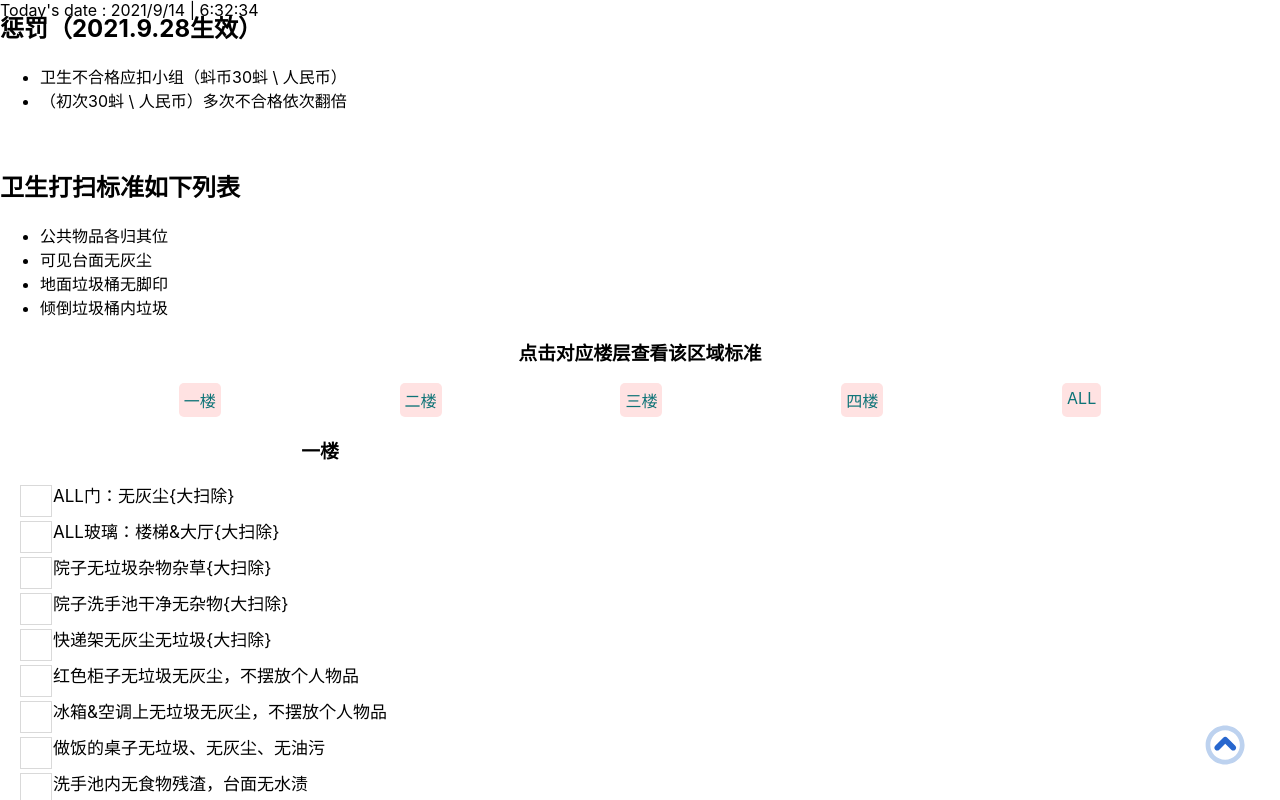
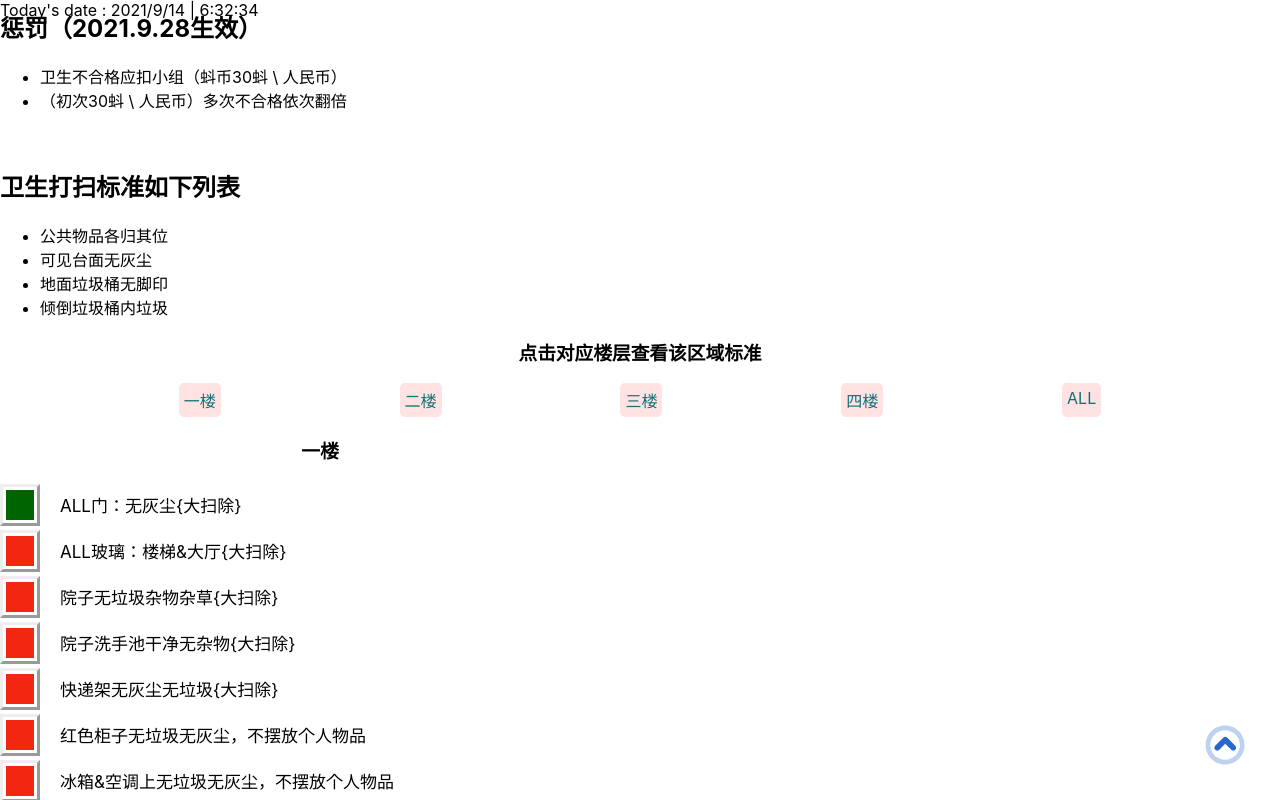
Before and after one commit to chenjunyan1/Hygiene, a React (Create React App) app in the folder value/: page / in a window 1280 px wide. Both pictures are taken after a click on the element "一楼". Shown: the part 538-1338 px from the top of the page. Built offline with nearby package versions, Linux system fonts and the light colour scheme.

Commit message:
11_19updata

```diff
--- a/value/src/App.js
+++ b/value/src/App.js
@@ -15,6 +15,10 @@ class App extends Component {
     this.state = {
       value: '',
       num: "null",
+      one: [true, false, false, false, false, false, false, false, false, false, false, false, false, false, false, false, false, false, false, false],
+      two: [false, false, false, false, false, false, false, false, false, false, false, false, false, false],
+      three: [false, false, false, false, false, false, false, false, false, false, false, false, false, false, false, false],
+      four: [false, false, false, false, false, false, false, false, false, false, false, false, false, false, false, false, false, false, false, false, false, false, false]
     }
     this.handleChange = this.handleChange.bind(this);
     this.handleSubmit = this.handleSubmit.bind(this);
@@ -54,6 +58,25 @@ class App extends Component {
       num: str,
     });
     console.log(this.state.num);
+  }
+  // num 楼层
+  //  index 区域
+  // boo true/false 合格/不合格
+  qualified(nub, index, boo, item) {
+    let newArr = [...this.state[nub]]
+    if (boo == true) {
+      newArr[index] = false;
+      this.setState({
+        [nub]: newArr
+      })
+      console.log(item + "不合格");
+    } else {
+      newArr[index] = true;
+      this.setState({
+        [nub]: newArr
+      })
+      console.log(item + "合格");
+    }
   }
   render() {
     // const date_str = "date.str_"+num;
@@ -138,6 +161,7 @@ class App extends Component {
           </ul>
           <br />
           <h2>惩罚（2021.9.28生效）</h2>
+          <p></p>
           <ul>
             <li>卫生不合格应扣小组（蚪币30蚪 \ 人民币）</li>
             <li>（初次30蚪 \ 人民币）多次不合格依次翻倍</li>
@@ -171,12 +195,11 @@ class App extends Component {
                   date.str_1.map((item, index) => {
                     return (
                       <div key={item + index}>
-                        <input
-                          type="checkbox"
-                          name="vehicle"
-                          value={true}
+                        <List
+                          frame={this.state.one[index]}
+                          region={item}
+                          dianji={this.qualified.bind(this, "one", index, this.state.one[index], item)}
                         />
-                        <div>{item}</div>
                       </div>
                     )
                   })
@@ -190,12 +213,11 @@ class App extends Component {
                   date.str_2.map((item, index) => {
                     return (
                       <div key={item + index}>
-                        < input
-                          type="checkbox"
-                          name="vehicle"
-                          value={true}
+                        <List
+                          frame={this.state.two[index]}
+                          region={item}
+                          dianji={this.qualified.bind(this, "two", index, this.state.two[index], item)}
                         />
-                        <div>{item}</div>
                       </div>
                     )
                   })
@@ -209,12 +231,11 @@ class App extends Component {
                   date.str_3.map((item, index) => {
                     return (
                       <div key={item + index}>
-                        < input
-                          type="checkbox"
-                          name="vehicle"
-                          value={true}
+                        <List
+                          frame={this.state.three[index]}
+                          region={item}
+                          dianji={this.qualified.bind(this, "three", index, this.state.three[index], item)}
                         />
-                        <div>{item}</div>
                       </div>
                     )
                   })
@@ -228,12 +249,11 @@ class App extends Component {
                   date.str_4.map((item, index) => {
                     return (
                       <div key={item + index}>
-                        < input
-                          type="checkbox"
-                          name="vehicle"
-                          value={true}
+                        <List
+                          frame={this.state.four[index]}
+                          region={item}
+                          dianji={this.qualified.bind(this, "four", index, this.state.four[index],item)}
                         />
-                        <div>{item}</div>
                       </div>
                     )
                   })
--- a/value/src/Assembly/List.jsx
+++ b/value/src/Assembly/List.jsx
@@ -8,13 +8,18 @@ export default class List extends Component {
 
         }
     }
-
     render() {
-        console.log("List")
+        // frame 接收布尔值
+        // region 接收文字
+        const { frame, region, dianji } = this.props;
         return (
             <div className="list-name">
-                <div>{this.props.groupLeader}</div>
-                <div>{this.props.Member}</div>
+                <div>
+                    <div onClick={dianji} style={{ backgroundColor: (frame) ? "darkgreen" : "rgb(241, 39, 17)" }}></div>
+                </div>
+                <div>
+                    {region}
+                </div>
             </div>
         )
     }
--- a/value/src/CSS/List.css
+++ b/value/src/CSS/List.css
@@ -1,3 +1,17 @@
 .list-name{
     display: flex;
+    margin-top: 2px;
+    margin-bottom: 2px;
 }
+.list-name>div:first-child>div{
+    width: 28px;
+    height: 30px;
+    margin: 3px;
+}
+.list-name>div:nth-child(2){
+    align-self: center;
+    margin-left: 20px;
+}
+.list-name>div:first-child{
+    border-style: outset;
+}
--- a/value/src/date.json
+++ b/value/src/date.json
@@ -73,7 +73,6 @@
         "楼梯（无垃圾，无灰尘）",
         "消防设施无灰尘",
         "栏杆（无灰尘，无污渍）",
-        "消防设施无灰尘",
         "柜子&桌椅（干净整洁无灰尘）",
         "开关（无灰尘油污）",
         "置物架&书架（无灰尘）",
```
